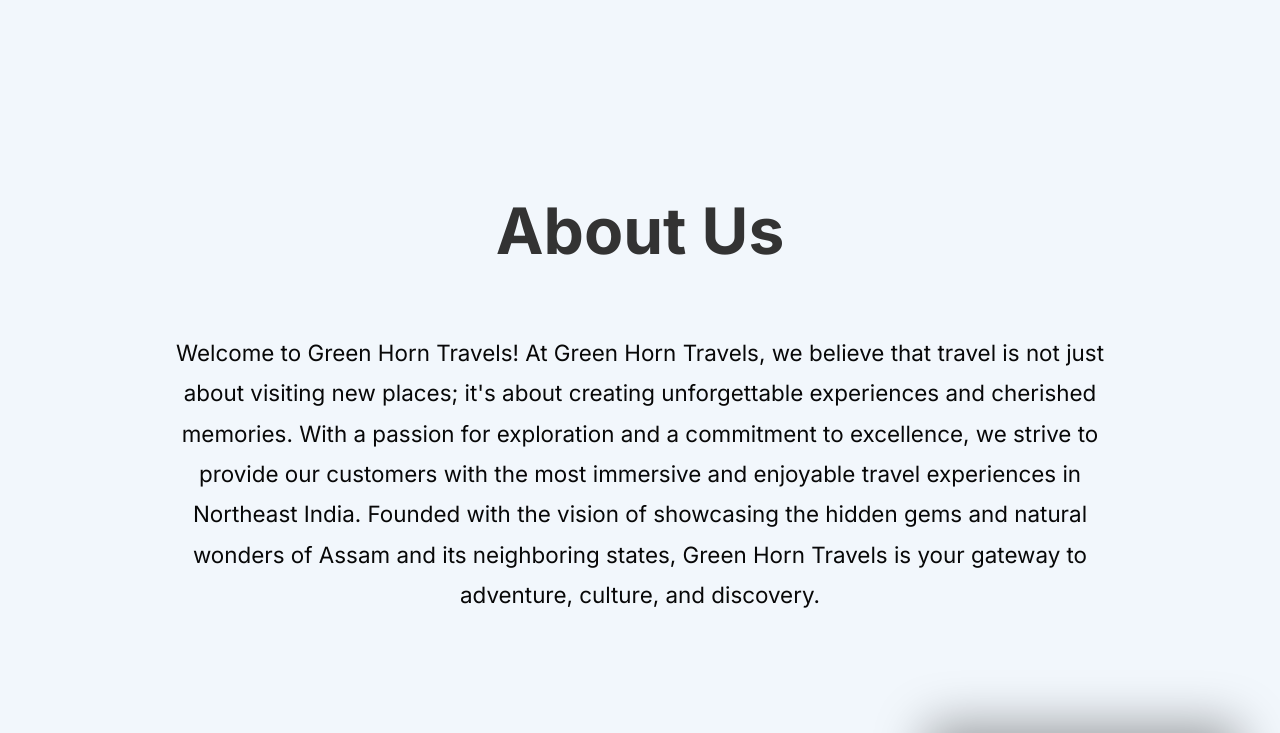
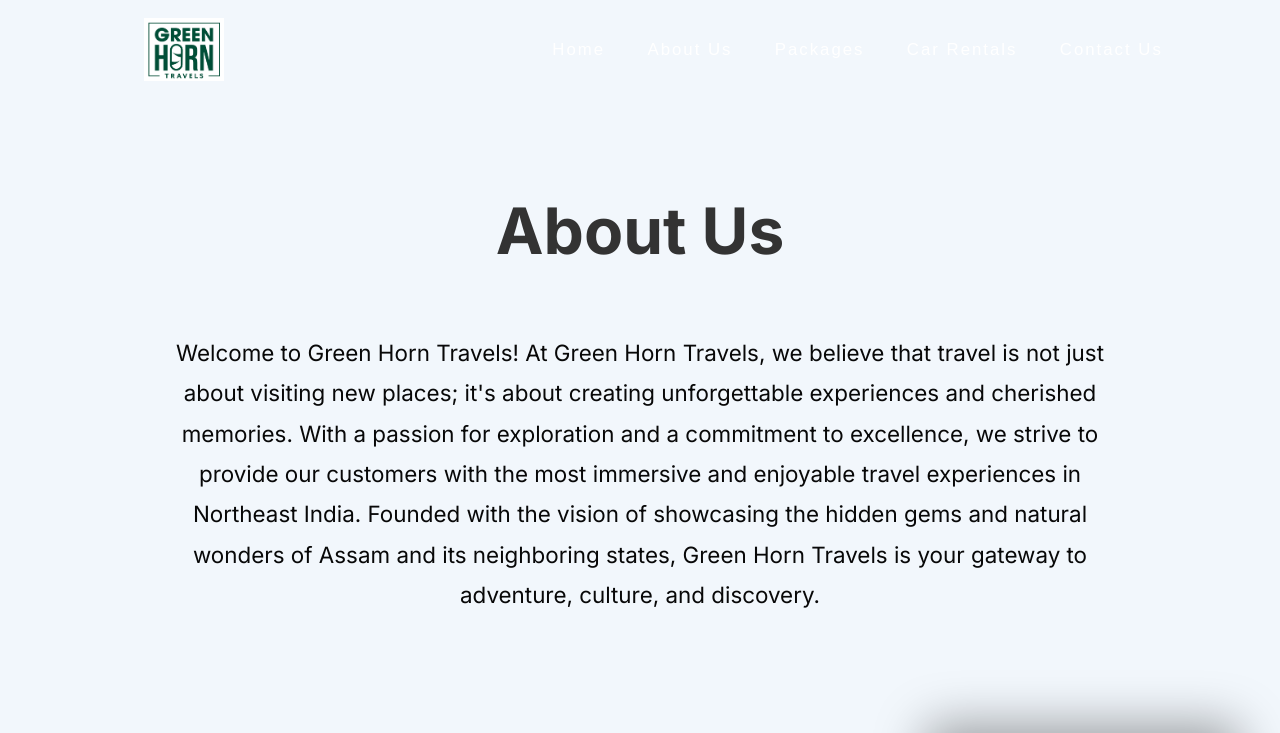
Before and after one commit to Abhishek10351/green-horn-travels, a Next.js app: page /about in a window 1280 px wide. Shown: the top 733 px of the page. Built offline with nearby package versions, Linux system fonts and the light colour scheme; grey boxes are pictures that could not be loaded.

Commit message:
added navbar in about page

```diff
--- a/components/globals/Navbar/Navbar.css
+++ b/components/globals/Navbar/Navbar.css
@@ -12,7 +12,7 @@ nav {
   border-top-left-radius: 15px;
   border-bottom-right-radius: 15px;
   transition: background-color 0.3s ease;
-  background-color: rgba(64, 158, 127, 0);
+  background-color: rgba(64, 158, 127, 0) !important;
 }
 
 nav.scrolled {
--- a/sites/about/About.jsx
+++ b/sites/about/About.jsx
@@ -4,11 +4,12 @@ import Welcome from "../../components/about/welcome/Welcome";
 import DiscoverySection from "../../components/about/discovery/DiscoverySection";
 import Team from "../../components/about/team/Team";
 import Adventure from "../../components/about/adventure/Adventure";
-
+import Navbar from "../../components/globals/Navbar/Navbar";
 import Footer from "../../components/globals/Footer/Footer";
 export default function About() {
   return (
     <>
+      <Navbar />
       <main className="container">
         <Welcome />
         <DiscoverySection />
--- a/sites/about/about.css
+++ b/sites/about/about.css
@@ -15,6 +15,9 @@ span {
     color: rgb(185, 0, 0);
     font-size: 17.3px;
 }
+nav{
+    background-color: black !important;
+}
 
 
 
```
Lines whose indentation alone changed are shown as unchanged.
